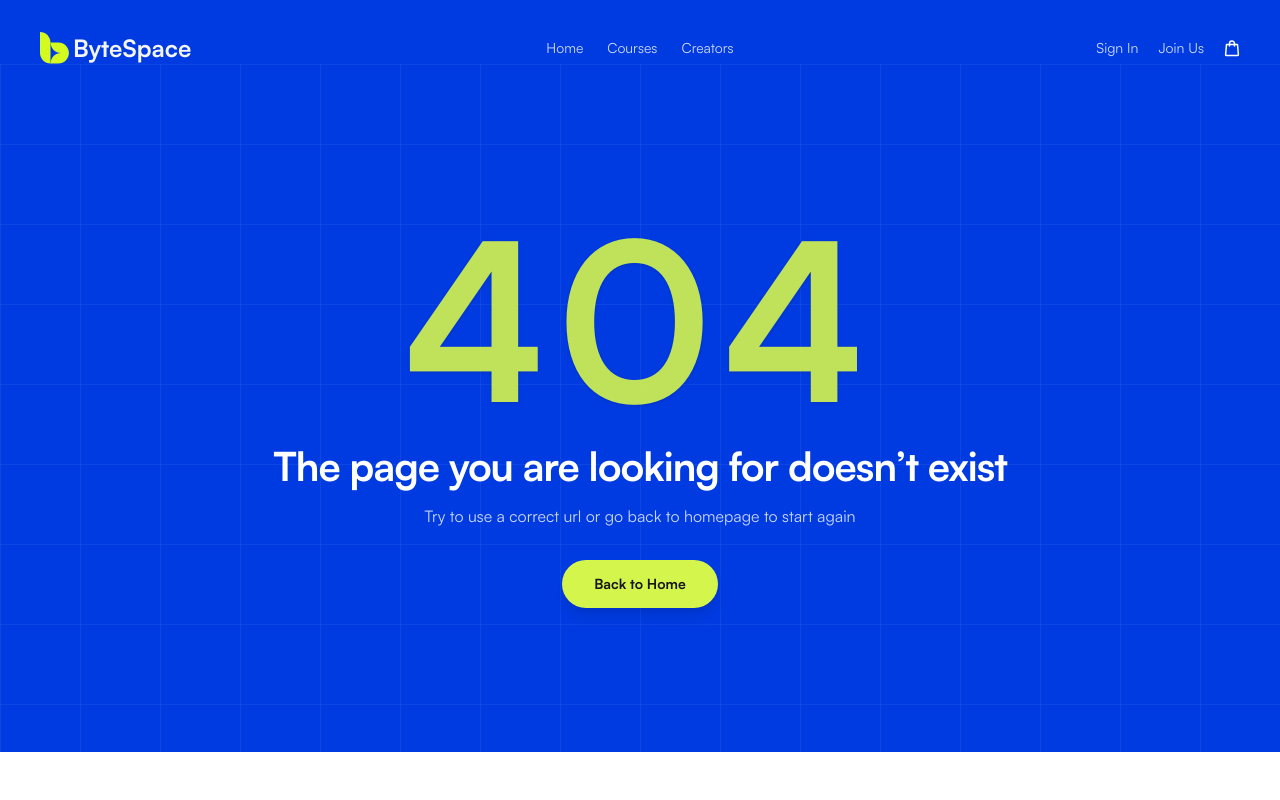
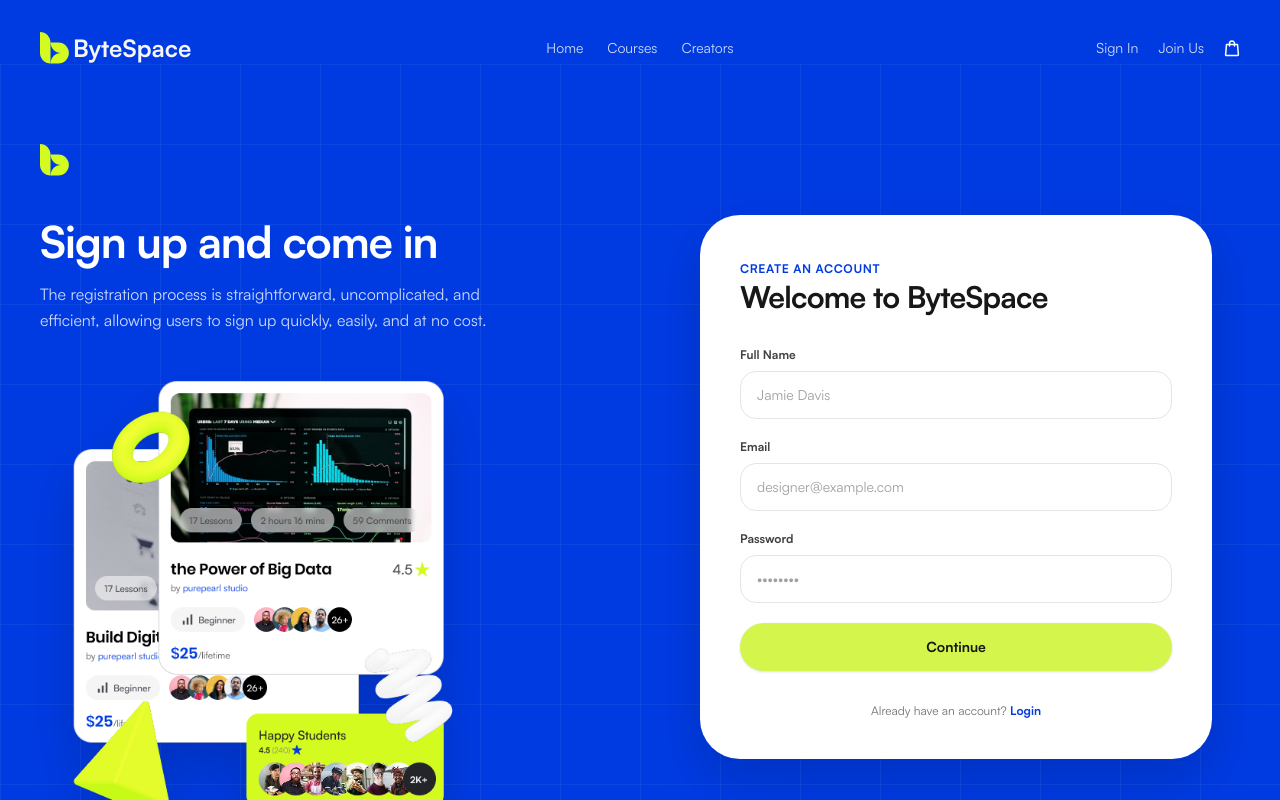
Before and after one commit to gmnayem631/bytespace-new, a Next.js app: page /register in a window 1280 px wide. Before the commit this address had no page. Shown: the top 800 px of the page. Built offline with nearby package versions, Linux system fonts and the light colour scheme.

Commit message:
feat: add register page

```diff
--- a/app/login/page.tsx
+++ b/app/register/page.tsx
@@ -1,14 +1,10 @@
 "use client";
 
-import { useState } from "react";
+import ByteSpaceLogo from "@/components/logos/ByteSpaceLogo";
 import Image from "next/image";
 import Link from "next/link";
-import ByteSpaceLogo from "@/components/logos/ByteSpaceLogo";
 
-export default function SignInPage() {
-  const [email, setEmail] = useState("");
-  const [password, setPassword] = useState("");
-
+export default function RegisterPage() {
   return (
     <div className="min-h-screen bg-[#003BE2] relative overflow-hidden flex flex-col justify-between">
       {/* Background Grid Pattern */}
@@ -36,15 +32,16 @@
 
             <div className="space-y-3">
               <h1 className="text-3xl sm:text-4xl lg:text-[2.75rem] font-bold tracking-tight text-white leading-tight">
-                Sign in with ease
+                Sign up and come in
               </h1>
               <p className="text-sm sm:text-base text-white/80 max-w-md leading-relaxed">
-                Experience a seamless and efficient sign-in process that grants
-                you instant access to a world of knowledge.
+                The registration process is straightforward, uncomplicated, and
+                efficient, allowing users to sign up quickly, easily, and at no
+                cost.
               </p>
             </div>
 
-            {/* Collage Graphic Component  */}
+            {/* Collage Graphic Component */}
             <div className="relative w-full max-w-md pt-4">
               <div className="relative aspect-square w-full">
                 <Image
@@ -58,19 +55,32 @@
             </div>
           </div>
 
-          {/* Right Column: Sign In White Card Form */}
+          {/* Right Column: Sign Up White Card Form */}
           <div className="w-full max-w-lg mx-auto lg:ml-auto">
             <div className="rounded-[2.5rem] bg-white p-8 sm:p-10 shadow-[0_20px_50px_rgba(0,0,0,0.15)]">
               <div className="space-y-1">
                 <span className="text-xs font-semibold text-[#003BE2] uppercase tracking-wider">
-                  Sign In
+                  Create an Account
                 </span>
                 <h2 className="text-2xl sm:text-3xl font-bold tracking-tight text-neutral-900">
-                  Welcome Back
+                  Welcome to ByteSpace
                 </h2>
               </div>
 
               <form className="mt-8 space-y-5">
+                {/* Full Name Field */}
+                <div className="space-y-2">
+                  <label className="block text-xs font-semibold text-neutral-700">
+                    Full Name
+                  </label>
+                  <input
+                    type="text"
+                    required
+                    placeholder="Jamie Davis"
+                    className="w-full h-12 rounded-2xl border border-neutral-200 px-4 text-sm text-neutral-900 placeholder:text-neutral-400 focus:border-[#003BE2] focus:outline-none focus:ring-2 focus:ring-[#003BE2]/10 transition"
+                  />
+                </div>
+
                 {/* Email Field */}
                 <div className="space-y-2">
                   <label className="block text-xs font-semibold text-neutral-700">
@@ -78,9 +88,6 @@
                   </label>
                   <input
                     type="email"
-                    required
-                    value={email}
-                    onChange={(e) => setEmail(e.target.value)}
                     placeholder="designer@example.com"
                     className="w-full h-12 rounded-2xl border border-neutral-200 px-4 text-sm text-neutral-900 placeholder:text-neutral-400 focus:border-[#003BE2] focus:outline-none focus:ring-2 focus:ring-[#003BE2]/10 transition"
                   />
@@ -93,79 +100,28 @@
                   </label>
                   <input
                     type="password"
-                    required
-                    value={password}
-                    onChange={(e) => setPassword(e.target.value)}
                     placeholder="••••••••"
                     className="w-full h-12 rounded-2xl border border-neutral-200 px-4 text-sm text-neutral-900 placeholder:text-neutral-400 focus:border-[#003BE2] focus:outline-none focus:ring-2 focus:ring-[#003BE2]/10 transition"
                   />
                 </div>
 
-                {/* Submit Button */}
+                {/* Continue Submit Button */}
                 <button
                   type="submit"
-                  className="w-full h-12 mt-2 rounded-full bg-[#D4F54C] text-sm font-semibold text-neutral-900 transition hover:opacity-90 shadow-sm flex items-center justify-center gap-2"
+                  className="w-full h-12 mt-4 rounded-full bg-[#D4F54C] text-sm font-semibold text-neutral-900 transition hover:opacity-90 shadow-sm flex items-center justify-center gap-2"
                 >
-                  Sign In
+                  Continue
                 </button>
               </form>
 
-              {/* Divider */}
-              <div className="relative my-8 text-center">
-                <div className="absolute inset-0 flex items-center">
-                  <div className="w-full border-t border-neutral-200" />
-                </div>
-                <span className="relative bg-white px-4 text-xs text-neutral-400 uppercase tracking-wider">
-                  or
-                </span>
-              </div>
-
-              {/* Social Login Buttons */}
-              <div className="flex items-center justify-center gap-4">
-                <button
-                  type="button"
-                  aria-label="Sign in with Facebook"
-                  className="size-12 rounded-full border border-neutral-200 flex items-center justify-center hover:bg-neutral-50 transition shadow-sm"
-                >
-                  <svg className="size-5 fill-neutral-800" viewBox="0 0 24 24">
-                    <path d="M24 12.073c0-6.627-5.373-12-12-12s-12 5.373-12 12c0 5.99 4.388 10.954 10.125 11.854v-8.385H7.078v-3.47h3.047V9.43c0-3.007 1.792-4.669 4.533-4.669 1.312 0 2.686.235 2.686.235v2.953H15.83c-1.491 0-1.956.925-1.956 1.874v2.25h3.328l-.532 3.47h-2.796v8.385C19.612 23.027 24 18.062 24 12.073z" />
-                  </svg>
-                </button>
-
-                <button
-                  type="button"
-                  aria-label="Sign in with Google"
-                  className="size-12 rounded-full border border-neutral-200 flex items-center justify-center hover:bg-neutral-50 transition shadow-sm"
-                >
-                  <svg className="size-5" viewBox="0 0 24 24">
-                    <path
-                      fill="#4285F4"
-                      d="M23.745 12.27c0-.7-.06-1.4-.19-2.07H12v4.51h6.6c-.29 1.52-1.14 2.82-2.4 3.68v3.05h3.88c2.27-2.09 3.66-5.17 3.66-9.17z"
-                    />
-                    <path
-                      fill="#34A853"
-                      d="M12 24c3.24 0 5.95-1.08 7.93-2.91l-3.88-3.05c-1.08.72-2.45 1.16-4.05 1.16-3.12 0-5.77-2.1-6.72-4.93H1.19v3.15C3.17 21.32 7.28 24 12 24z"
-                    />
-                    <path
-                      fill="#FBBC05"
-                      d="M5.28 14.27c-.25-.72-.38-1.49-.38-2.27s.13-1.55.38-2.27V6.58H1.19C.43 8.1 0 9.81 0 12s.43 3.9 1.19 5.42l4.09-3.15z"
-                    />
-                    <path
-                      fill="#EA4335"
-                      d="M12 4.75c1.77 0 3.35.61 4.6 1.8l3.42-3.42C17.95 1.19 15.24 0 12 0 7.28 0 3.17 2.68 1.19 6.58l4.09 3.15c.95-2.83 3.6-4.98 6.72-4.98z"
-                    />
-                  </svg>
-                </button>
-              </div>
-
-              {/* Bottom Sign Up Link */}
+              {/* Bottom Login Link */}
               <p className="mt-8 text-center text-xs text-neutral-500">
-                New user?{" "}
+                Already have an account?{" "}
                 <Link
-                  href="/sign-up"
+                  href="/login"
                   className="font-semibold text-[#003BE2] hover:underline"
                 >
-                  Create an account
+                  Login
                 </Link>
               </p>
             </div>
```
